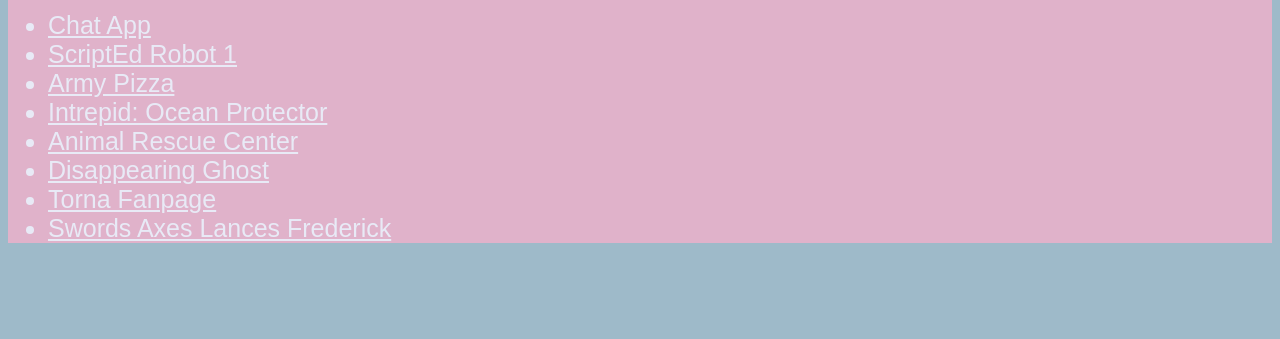
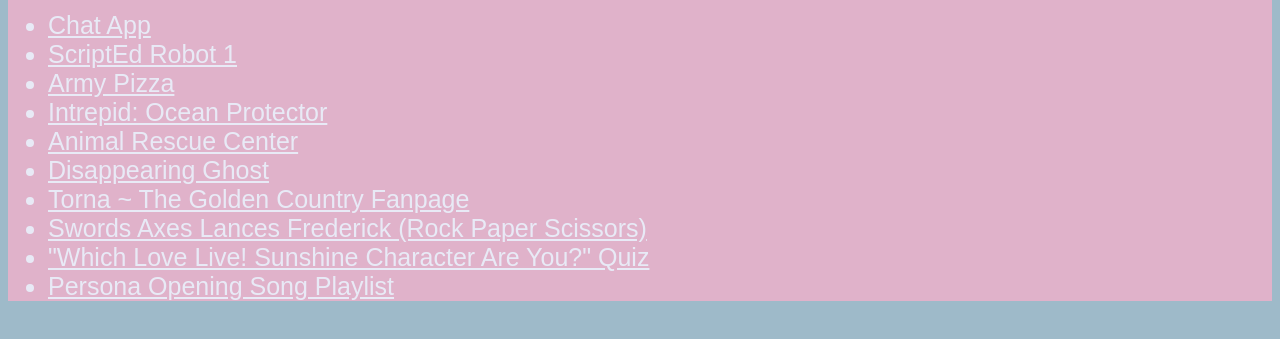
Before and after one commit to wirfliegen/sally.github.io, a plain HTML site: page portfolio.html in a window 1280 px wide. Shown: the part 201-540 px from the top of the page. Drawn offline with Linux system fonts and the light colour scheme; a web font is replaced by a local one.

Commit message:
updated portfolio

```diff
--- a/portfolio.html
+++ b/portfolio.html
@@ -19,8 +19,10 @@
             <li><a href="https://intrepid-ocean-protector.glitch.me/">Intrepid: Ocean Protector</a></li>
             <li><a href="https://animal-rescue-central.glitch.me/">Animal Rescue Center</a></li>
             <li><a href="https://popcode.org/?snapshot=239dead1-6f04-4301-b7c7-db4dcefd02cf">Disappearing Ghost</a></li>
-            <li><a href="https://wirfliegen.github.io/tornafanpage/">Torna Fanpage</a></li>
-            <li><a href="https://wirfliegen.github.io/rockpaperscissors/">Swords Axes Lances Frederick</a></li>
+            <li><a href="https://wirfliegen.github.io/tornafanpage/">Torna ~ The Golden Country Fanpage</a></li>
+            <li><a href="https://wirfliegen.github.io/rockpaperscissors/">Swords Axes Lances Frederick (Rock Paper Scissors)</a></li>
+            <li><a href="https://wirfliegen.github.io/quiz/">"Which Love Live! Sunshine Character Are You?" Quiz</a></li>
+            <li><a href="https://wirfliegen.github.io/playlist/">Persona Opening Song Playlist</a></li>
         </ul>
     </div>
     </body>
```
